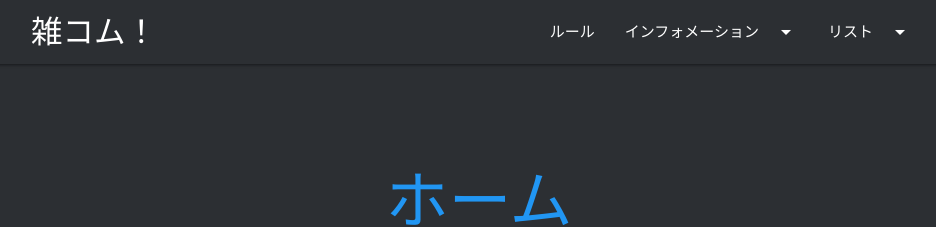
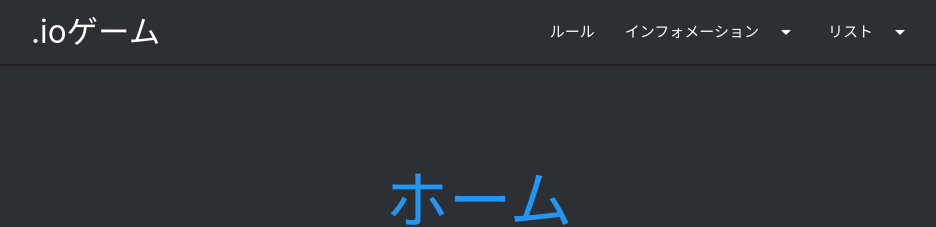
Before and after one commit to 7yultukuri7/iogame-site, a Jekyll site: the page built from docs/_pages/index.html, in a window 1280 px wide. Shown: the top 227 px of the page, without its empty margins (161-1097 px from the left). Built offline with Jekyll 4.4.1, drawn with Linux system fonts in a browser that asks for light colours; nearby versions of some CDN libraries.

Commit message:
Update nav.html

```diff
--- a/docs/_includes/nav.html
+++ b/docs/_includes/nav.html
@@ -9,7 +9,7 @@
   <li><a href="/category">カテゴリリスト</a></li>
 </ul>
   <nav class="discord dark" role="navigation">
-    <div class="nav-wrapper container"><a id="logo-container" href="/" class="brand-logo">雑コム！</a>
+    <div class="nav-wrapper container"><a id="logo-container" href="/" class="brand-logo">.ioゲーム</a>
     <ul class="right hide-on-med-and-down">
       <li><a href="/ルール">ルール</a></li>
       <li><a class="dropdown-trigger" href="#!" data-target="dropdown1">インフォメーション<i class="material-icons right">arrow_drop_down</i></a></li>
```
